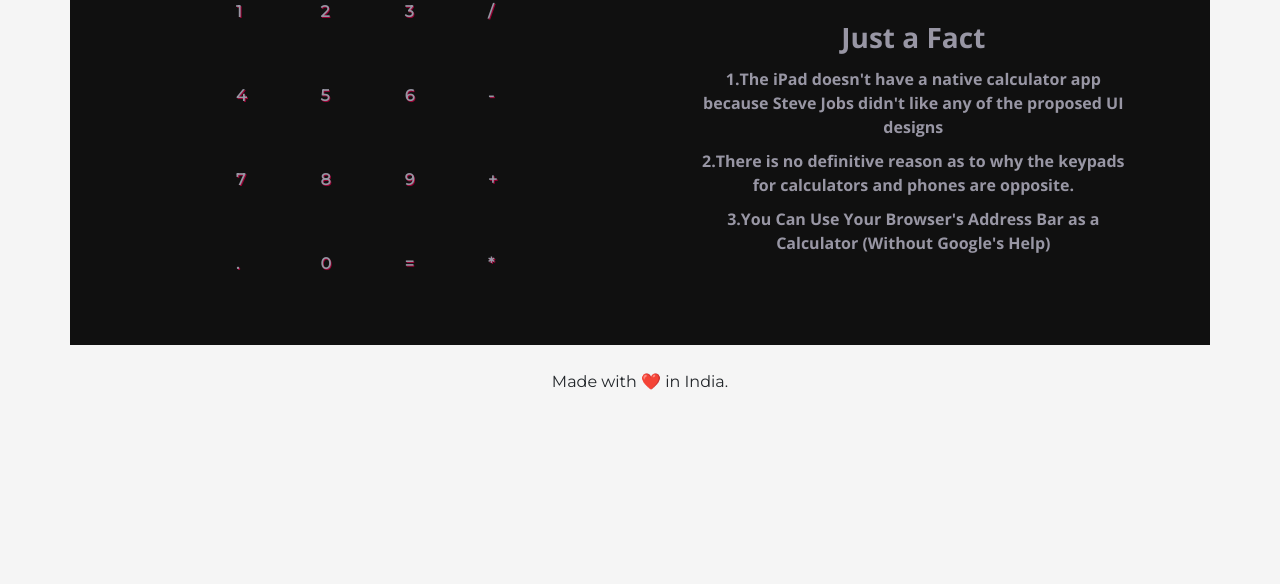
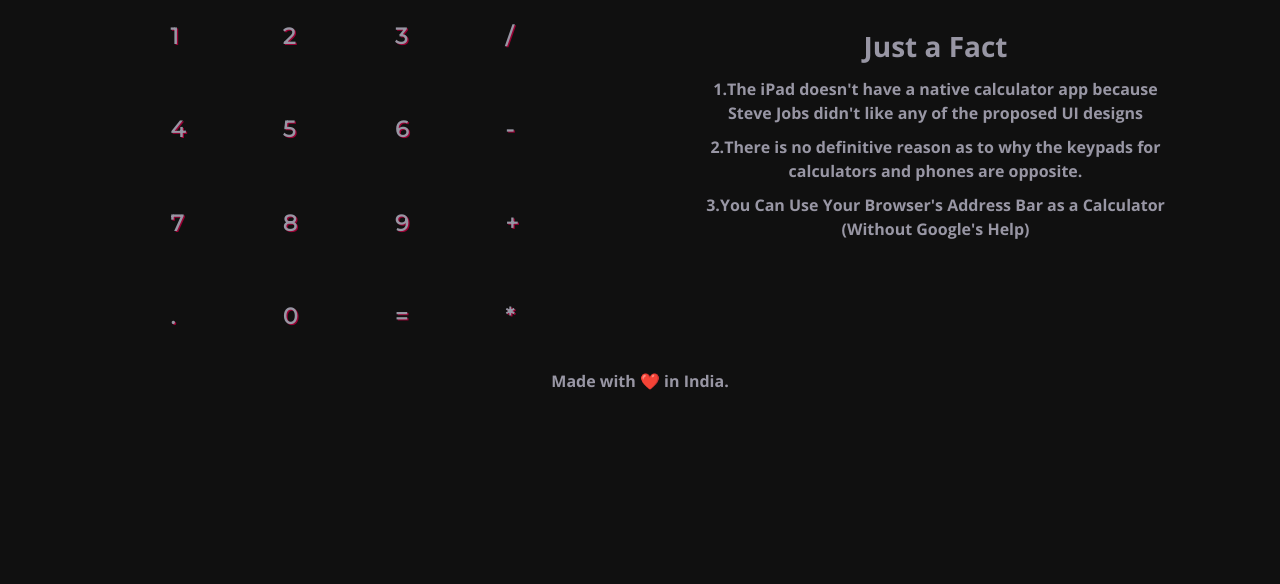
Before and after one commit to RiyaMukund/Calculator, a plain HTML site: page index.html in a window 1280 px wide. Shown: the part 216-800 px from the top of the page. Drawn offline with nearby package versions, Linux system fonts and the light colour scheme.

Commit message:
Add files via upload

```diff
--- a/index.html
+++ b/index.html
@@ -3,7 +3,7 @@
     <head>
         <meta charset="utf-8">
         <title>Simple Calculator</title>
-
+        <meta name="viewport" content="width=device-width, initial-scale=1.0">
         <link rel="stylesheet" href="https://maxcdn.bootstrapcdn.com/bootstrap/4.0.0/css/bootstrap.min.css" integrity="sha384-Gn5384xqQ1aoWXA+058RXPxPg6fy4IWvTNh0E263XmFcJlSAwiGgFAW/dAiS6JXm" crossorigin="anonymous">
 
         <link href="styles.css" rel="stylesheet">
@@ -17,7 +17,8 @@
         <script src="index.js"></script>
     </head>
     <body>
-        <div class="container">
+		<br>
+		<br>
             <div class="row">
                 <div class="col-lg-6">
                     <table>
@@ -65,9 +66,6 @@
                 </div>
                 </div>
                 </div>
-        </div>
+        <p>Made with ❤️ in India.</p>
     </body>
-    <footer>
-    Made with ❤️ in India.
-  </footer>
 </html>
--- a/styles.css
+++ b/styles.css
@@ -4,17 +4,8 @@ body
 {
     text-align: center;
     font-family: 'Montserrat', sans-serif;
-    background-color: 	#F5F5F5;
-}
-
-.container
-{
-    background-color: 	#101010;
-    margin-left: auto;
-    margin-right: auto;
-    margin-top: 5%;
-    margin-bottom: 2%;
-    padding: 3%;
+	 background-color: 	#101010;
+	padding: 5%;
 }
 
 h1
@@ -65,6 +56,7 @@ td {
 {
     border: none;
     padding: 15px;
+	font-size: 1.4rem;
     font-weight: bold;
     color: #9896A4;
     text-shadow: .05em .05em 0 #990033;
```
